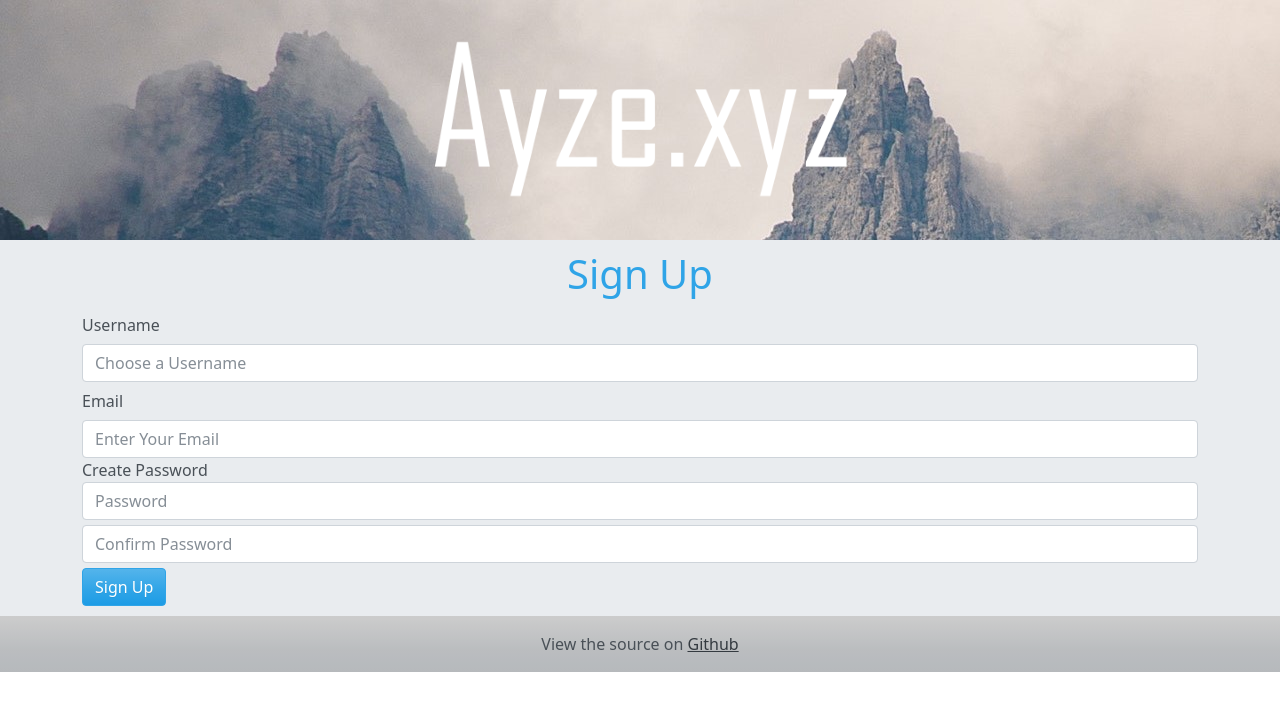
After one commit to SCJackB/AyzeURLShortener, a Flask app: page /sign-up in a window 1280 px wide. The commit adds this page. Shown: the top 711 px of the page. Run offline with Flask 2, Linux system fonts and the light colour scheme; some libraries are stand-ins or nearby versions.

Commit message:
Added Sign up form and database

```diff
--- a/website/auth.py
+++ b/website/auth.py
@@ -0,0 +1,36 @@
+from flask import Blueprint, render_template, request
+
+auth = Blueprint('auth', __name__)
+
+@auth.route('/login')
+def login():
+    return "login"
+
+@auth.route('/sign-up', methods=['POST', 'GET'])
+def sign_up():
+    if request.method == "POST":
+        username = request.form.get("username")
+        email = request.form.get("emailSignup")
+        password1 = request.form.get("createPassword")
+        password2 = request.form.get("confirmPassword")
+
+        if not username or not email or not password1 or not password2:
+            formMessage = 'fieldError'
+            return render_template('sign_up.html',formMessage=formMessage)
+        elif '@' not in email and '.' not in email:
+            formMessage = 'emailError'
+            return render_template('sign_up.html',formMessage=formMessage)
+        elif len(username) < 3:
+            formMessage = 'usernameError'
+            return render_template('sign_up.html',formMessage=formMessage)
+        elif password1 != password2:
+            formMessage = 'matchError'
+            return render_template('sign_up.html',formMessage=formMessage)
+        elif len(password1) < 8:
+            formMessage = 'passwordError'
+            return render_template('sign_up.html',formMessage=formMessage)
+        else:
+            formMessage = 'success'
+            return render_template('sign_up.html',formMessage=formMessage)
+
+    return render_template('sign_up.html')
--- a/website/templates/base.html
+++ b/website/templates/base.html
@@ -11,7 +11,7 @@
     <link href="..\static\bootstrap.css" rel="stylesheet" type="text/css" />
 
     <!--Place holder title-->
-    <title>...</title>
+    {% block homeTitle %}{% endblock %}
   </head>
 
   <body>
@@ -58,9 +58,11 @@
             <!--Log in Button-->
             <a class="nav-link text-light" href="#">Login</a>
             <!--Sign up Button-->
-            <button type="button" class="btn btn-secondary" action="#">
+            <a href="/sign-up">
+            <button type="button" class="btn btn-secondary">
               Sign up
             </button>
+            </a>
           </div>
         </div>
       </div>
--- a/website/templates/home.html
+++ b/website/templates/home.html
@@ -1 +1,6 @@
 {% extends "base.html" %}
+
+<!--Add website title to tab-->
+{% block homeTitle %}
+<title>Ayze</title>
+{% endblock %}
--- /dev/null
+++ b/website/templates/sign_up.html
@@ -0,0 +1,174 @@
+<!DOCTYPE html>
+<html>
+  <head>
+    <!--Defining the charset as unicode-->
+    <meta charset="utf-8" />
+
+    <!--Defining the veiwport size-->
+    <meta name="viewport" content="width=device-width, initial-scale=1" />
+
+    <!--Linking the CSS stylesheet to the html document-->
+    <link href="..\static\bootstrap.css" rel="stylesheet" type="text/css" />
+
+    <!--Place holder title-->
+    <title>Sign Up</title>
+  </head>
+
+  <body>
+    <div
+      class="bg-image d-flex justify-content-center align-items-center"
+      style="background-image: url(../static/sign-up_image.jpg); height: 30vh"
+    >
+      <img
+        src="../static/Ayze Jumbotron.png"
+        class="img-fluid"
+        alt="..."
+        style="height: 30vh"
+      />
+    </div>
+
+    <div
+      class="container-fluid bg-secondary"
+      style="padding-bottom: 10px; padding-top: 10px"
+    >
+      <div class="container">
+        <h1 class="text-center">Sign Up</h1>
+
+        <!--If the form message is 'fieldError'-->
+        {% if formMessage == 'fieldError' %}
+        <!--Display a dismissable error stating 'All fields required'-->
+        <div class="alert alert-dismissible alert-danger">
+          <button
+            type="button"
+            class="btn-close"
+            data-bs-dismiss="alert"
+          ></button>
+          All fields required
+        </div>
+        {% endif %}
+
+        <!--If the form message is 'emailError'-->
+        {% if formMessage == 'emailError' %}
+        <!--Display a dismissable error stating 'Please enter a valid email'-->
+        <div class="alert alert-dismissible alert-danger">
+          <button
+            type="button"
+            class="btn-close"
+            data-bs-dismiss="alert"
+          ></button>
+          Please enter a valid email
+        </div>
+        {% endif %}
+
+        <!--If the form message is 'usernameError'-->
+        {% if formMessage == 'usernameError' %}
+        <!--Display a dismissable error stating 'Username must be longer than 3 characters'-->
+        <div class="alert alert-dismissible alert-danger">
+          <button
+            type="button"
+            class="btn-close"
+            data-bs-dismiss="alert"
+          ></button>
+          Username must be longer than 3 characters
+        </div>
+        {% endif %}
+
+        <!--If the form message is 'matchError'-->
+        {% if formMessage == 'matchError' %}
+        <!--Display a dismissable error stating 'Passwords do not match'-->
+        <div class="alert alert-dismissible alert-danger">
+          <button
+            type="button"
+            class="btn-close"
+            data-bs-dismiss="alert"
+          ></button>
+          Passwords do not match
+        </div>
+        {% endif %}
+
+        <!--If the form message is 'passwordError'-->
+        {% if formMessage == 'passwordError' %}
+        <!--Display a dismissable error stating 'Passwords do not match'-->
+        <div class="alert alert-dismissible alert-danger">
+          <button
+            type="button"
+            class="btn-close"
+            data-bs-dismiss="alert"
+          ></button>
+          Password must be longer than 7 characters
+        </div>
+        {% endif %}
+
+        <form action="/sign-up" method="post">
+          <div class="form-group">
+            <!--Username Label-->
+            <label class="col-form-label" for="inputDefault">Username</label>
+            <!--Username input box-->
+            <input
+              type="text"
+              class="form-control"
+              placeholder="Choose a Username"
+              id="username"
+              name="username"
+            />
+          </div>
+          <div class="form-group">
+            <!--Email Label-->
+            <label class="col-form-label" for="inputDefault">Email</label>
+            <!--Email Address input box-->
+            <input
+              type="text"
+              class="form-control"
+              placeholder="Enter Your Email"
+              id="emailSignup"
+              name="emailSignup"
+            />
+          </div>
+          <div class="form-group">
+            <label for="exampleInputPassword1">Create Password</label>
+            <input
+              type="password"
+              class="form-control"
+              id="createPassword"
+              name="createPassword"
+              placeholder="Password"
+            />
+          </div>
+          <div class="form-group" style="margin-top: 5px">
+            <input
+              type="password"
+              class="form-control"
+              id="confirmPassword"
+              name="confirmPassword"
+              placeholder="Confirm Password"
+            />
+          </div>
+          <button
+            type="submit"
+            class="btn btn-primary"
+            style="margin-top: 5px"
+            value="submit"
+          >
+            Sign Up
+          </button>
+        </form>
+      </div>
+    </div>
+
+    <!--Footer w/ light colour background and centered text-->
+    <footer class="bg-light text-center text-lg-start">
+      <div class="text-center p-3" style="background-color: rgba(0, 0, 0, 0.2)">
+        View the source on
+        <a class="text-dark" href="https://github.com/SCJackB/AyzeURLShortener"
+          >Github</a
+        >
+      </div>
+    </footer>
+
+    <script
+      src="../static/bootstrap.min.js"
+      integrity="sha384-gtEjrD/SeCtmISkJkNUaaKMoLD0//ElJ19smozuHV6z3Iehds+3Ulb9Bn9Plx0x4"
+      crossorigin="anonymous"
+    ></script>
+  </body>
+</html>
```
Also changed, not shown: website/__init__.py (+28 -3 lines), website/models.py (added, +15 -0 lines), website/database.db (added), website/static/Ayze Jumbotron.png (added), website/static/pexels-ezra-comeau-2387418.jpg (added), website/static/sign-up_image.jpg (added), website/templates/login.html (added).
